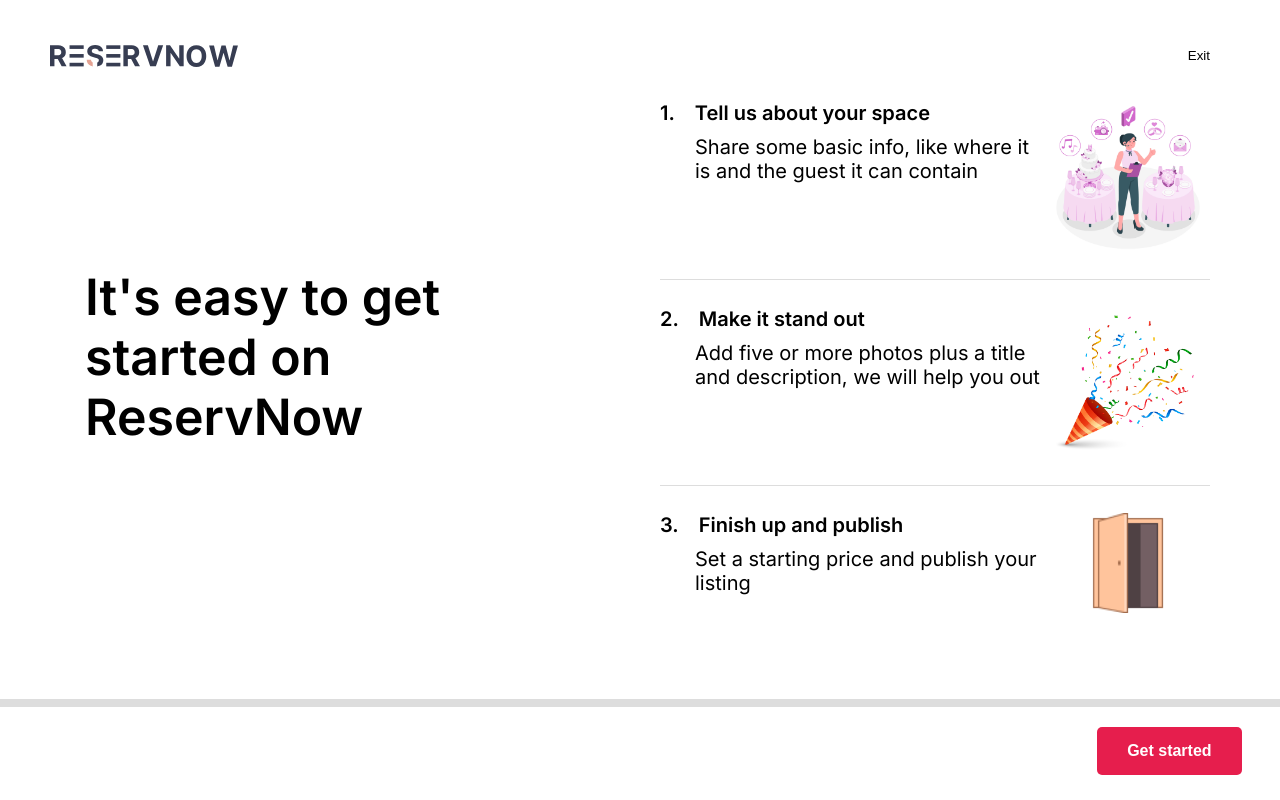
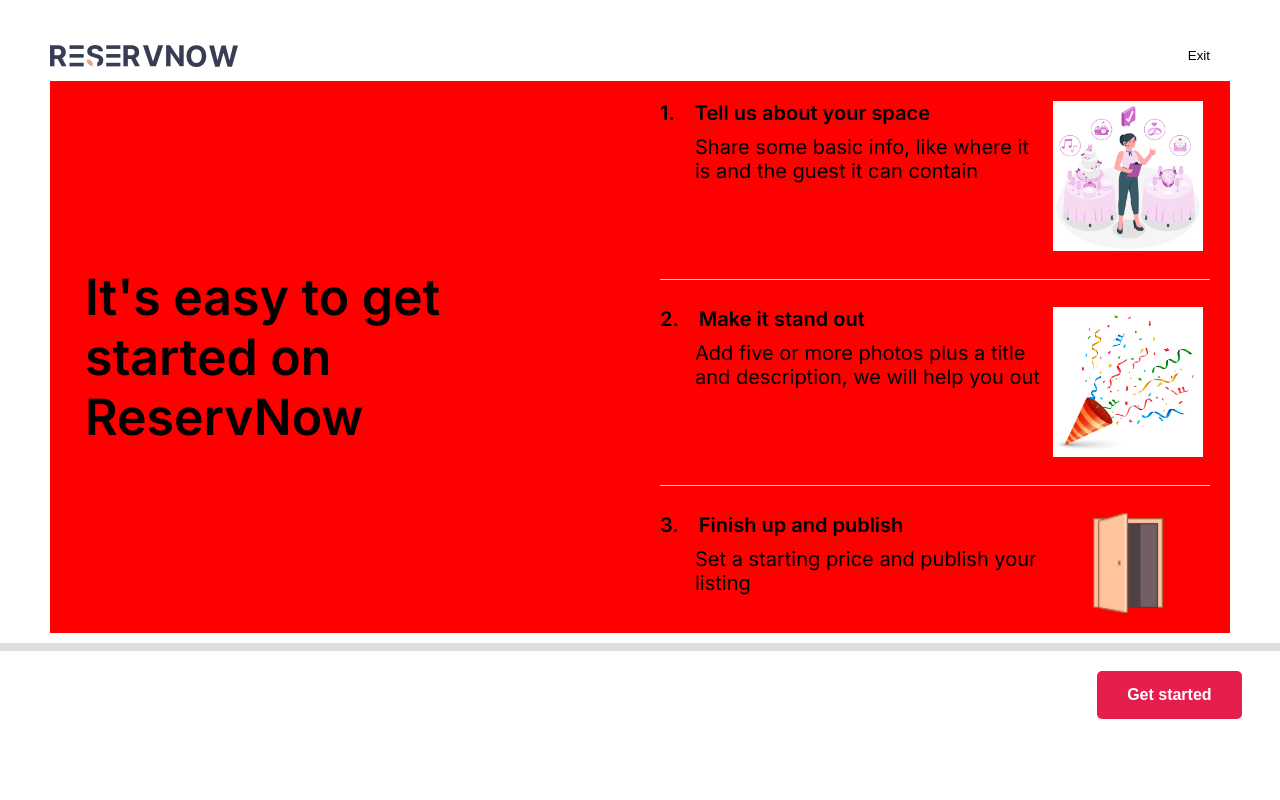
Before and after one commit to TechGateInc/ReservNow, a Next.js app in the folder reservnow/: page /host-an-eventcentre in a window 1280 px wide. Built offline with nearby package versions, Linux system fonts and the light colour scheme.

Commit message:
bug fixes

```diff
--- a/reservnow/app/host-an-eventcentre/page.module.css
+++ b/reservnow/app/host-an-eventcentre/page.module.css
@@ -34,8 +34,9 @@
   margin: 10px 0;
 }
 .host-content {
-  height: 76vh;
+  height: 50%;
   margin-top: 10px;
+  background-color:red;
 }
 .host-footer {
   width: 97%;
```
